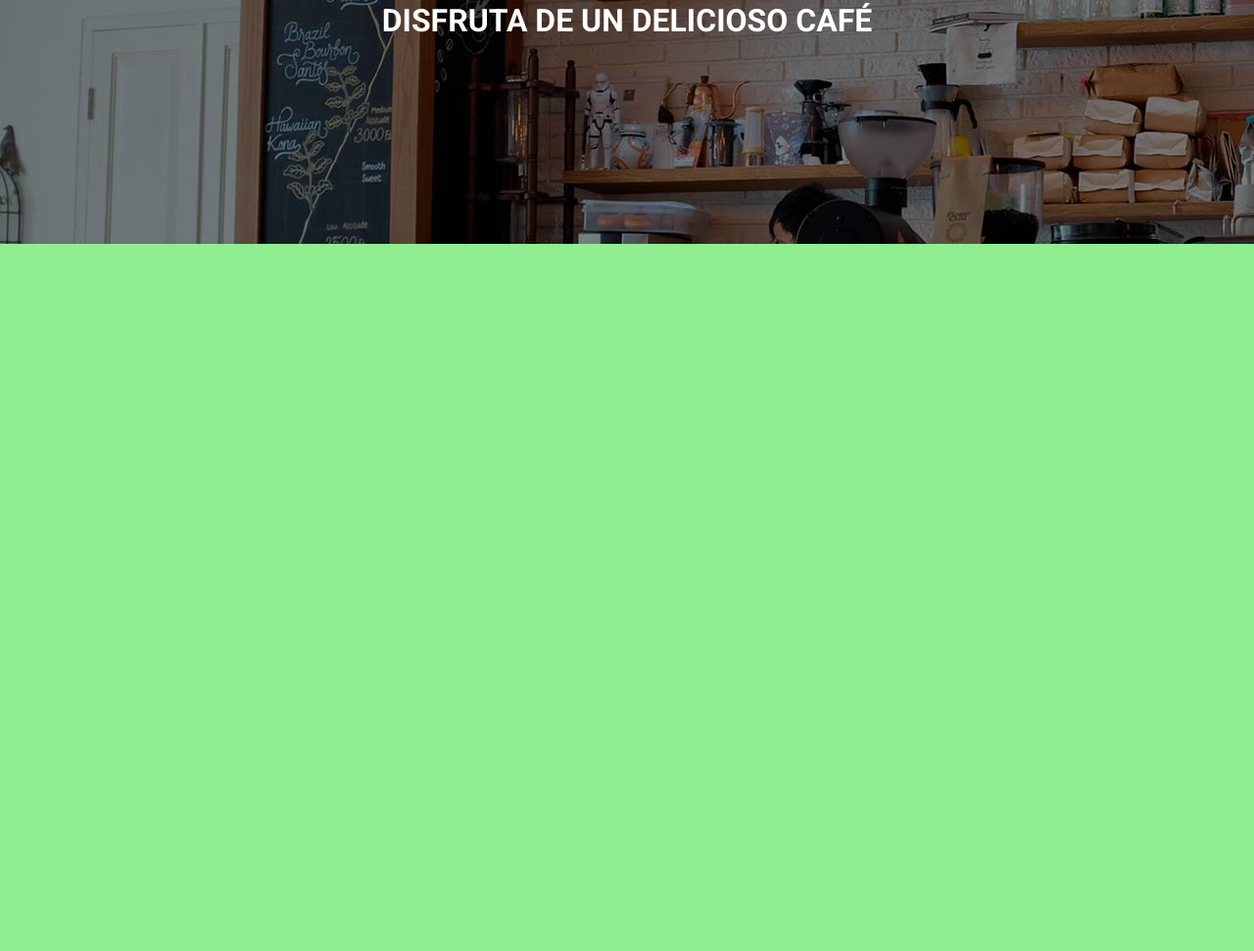
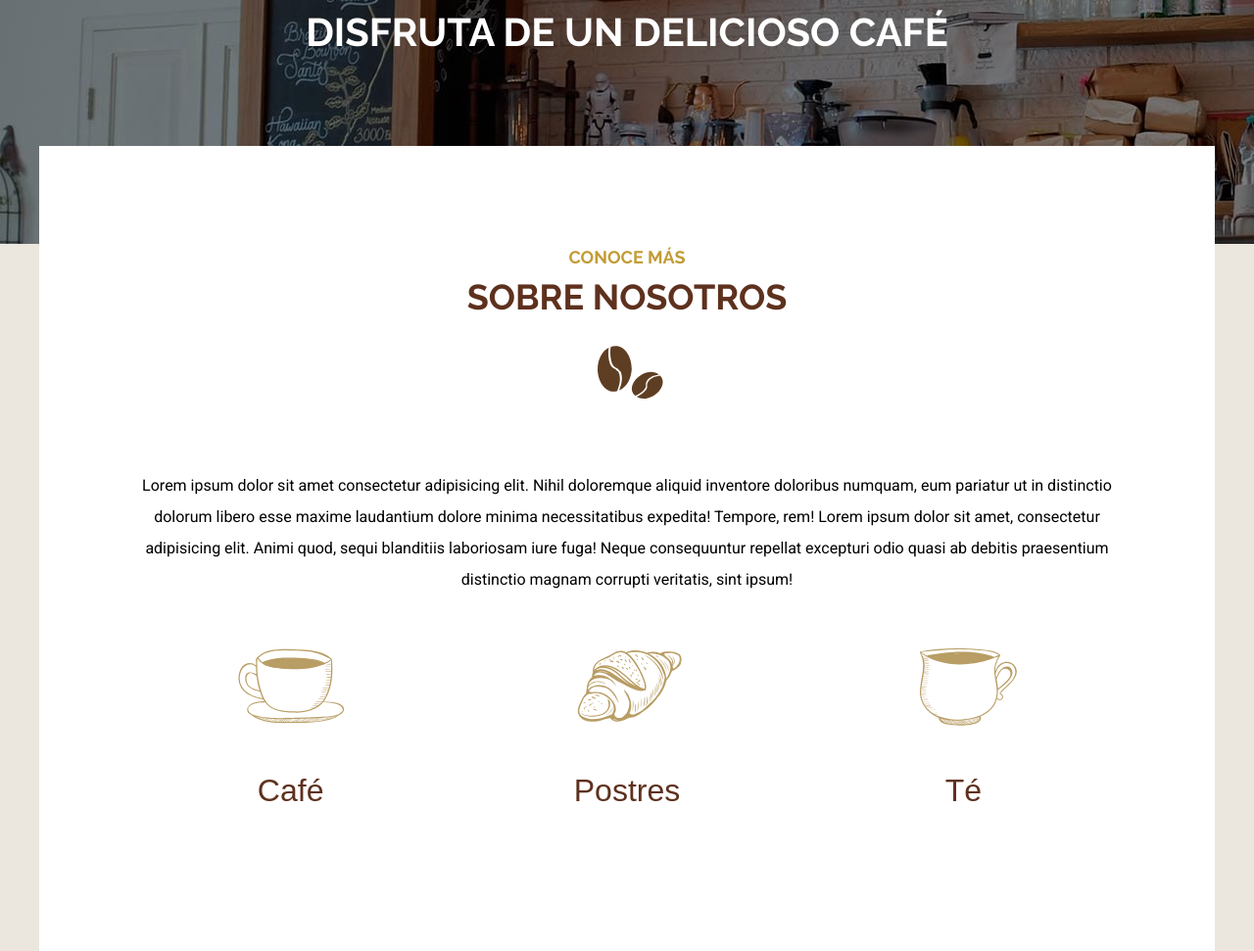
Before and after one commit to AxceleratorR2/Cafeteria, a website: page index.html in a window 1280 px wide. Shown: the part 351-1322 px from the top of the page at 98% size. Before the commit the page ends 800 px from the top, so only its background shows below. Drawn offline with Linux system fonts and the light colour scheme; a web font is replaced by a local one.

Commit message:
Creando la primer parte del contenido principal (seccion de iconos)

```diff
--- a/index.html
+++ b/index.html
@@ -9,7 +9,7 @@
     <link rel="preconnect" href="https://fonts.googleapis.com" />
     <link rel="preconnect" href="https://fonts.gstatic.com" crossorigin />
     <link
-      href="https://fonts.googleapis.com/css2?family=Roboto:wght@400;700;900&display=swap"
+      href="https://fonts.googleapis.com/css2?family=Bona+Nova&family=Raleway:wght@700;900&family=Roboto:wght@400;700&display=swap"
       rel="stylesheet"
     />
     <link rel="stylesheet" href="build/css/app.css" />
@@ -36,5 +36,38 @@
         </div>
       </div>
     </header>
+
+    <main class="contenedor contenido-principal center">
+      <section class="conoce">
+        <h2><span>Conoce más</span> sobre nosotros</h2>
+
+        <p>
+          Lorem ipsum dolor sit amet consectetur adipisicing elit. Nihil
+          doloremque aliquid inventore doloribus numquam, eum pariatur ut in
+          distinctio dolorum libero esse maxime laudantium dolore minima
+          necessitatibus expedita! Tempore, rem! Lorem ipsum dolor sit amet,
+          consectetur adipisicing elit. Animi quod, sequi blanditiis laboriosam
+          iure fuga! Neque consequuntur repellat excepturi odio quasi ab debitis
+          praesentium distinctio magnam corrupti veritatis, sint ipsum!
+        </p>
+      </section>
+
+      <section class="iconos">
+        <div class="listado-iconos">
+          <div class="icono">
+            <img src="build/img/icono_cafe.svg" alt="iconos cafeteros" />
+            <p>Café</p>
+          </div>
+          <div class="icono">
+            <img src="build/img/icono_postre.svg" alt="iconos cafeteros" />
+            <p>Postres</p>
+          </div>
+          <div class="icono">
+            <img src="build/img/icono_te.svg" alt="iconos cafeteros" />
+            <p>Té</p>
+          </div>
+        </div>
+      </section>
+    </main>
   </body>
 </html>
--- a/src/scss/app.scss
+++ b/src/scss/app.scss
@@ -1,6 +1,3 @@
 @use "base";
 @use "header";
-
-html {
-  background-color: lightgreen;
-}
+@use "inicio";
--- a/src/scss/base/_globales.scss
+++ b/src/scss/base/_globales.scss
@@ -12,13 +12,15 @@ html {
 }
 
 body {
-  font-family: v.$fuente_princiapal;
+  font-family: v.$fuente_secundaria;
   font-size: 1.6rem;
+  background-color: v.$cafeClaro;
 }
 
 p {
   color: v.$negro;
-  font-size: 2rem;
+  font-size: 1.6rem;
+  line-height: 2;
 }
 
 .contenedor {
@@ -35,21 +37,3 @@ img {
   display: block;
   max-width: 100%;
 }
-
-h1,
-h2,
-h3 {
-  margin: 0 0 v.$separacion 0;
-}
-
-h1 {
-  font-size: 4rem;
-}
-
-h2 {
-  font-size: 3.6rem;
-}
-
-h3 {
-  font-size: 3.2rem;
-}
--- a/src/scss/base/_index.scss
+++ b/src/scss/base/_index.scss
@@ -3,3 +3,4 @@
 @forward "variables";
 @forward "utilidades";
 @forward "mixins";
+@forward "tipografia";
--- a/src/scss/base/_mixins.scss
+++ b/src/scss/base/_mixins.scss
@@ -17,3 +17,9 @@
     @content;
   }
 }
+
+@mixin grid($columnas, $espaciado) {
+  display: grid;
+  grid-template-columns: repeat($columnas, 1fr);
+  column-gap: $espaciado;
+}
--- /dev/null
+++ b/src/scss/base/_tipografia.scss
@@ -0,0 +1,39 @@
+@use "variables" as v;
+
+h1,
+h2,
+h3 {
+  font-family: v.$fuente_princiapal;
+  margin: 0 0 v.$separacion 0;
+  text-transform: uppercase;
+  text-align: center;
+  line-height: 1.5;
+}
+
+h1 {
+  font-size: 4rem;
+}
+
+h2 {
+  font-size: 3.6rem;
+  color: v.$principal;
+  span {
+    color: v.$secundario;
+    font-size: 1.8rem;
+    display: block;
+  }
+
+  &::after {
+    content: "";
+    display: block;
+    width: 10rem;
+    height: 10rem;
+    margin: 0 auto;
+    background-image: url(../img/cafe.svg);
+    background-size: 10rem;
+  }
+}
+
+h3 {
+  font-size: 3.2rem;
+}
--- a/src/scss/base/_variables.scss
+++ b/src/scss/base/_variables.scss
@@ -6,7 +6,9 @@ $blanco: #ffffff;
 $gris: #eceeef;
 $cafeClaro: #ebe7de;
 //fuentes
-$fuente_princiapal: "Roboto", sans-serif;
+$fuente_princiapal: "Raleway", sans-serif;
+$fuente_secundaria: "Roboto", sans-serif;
+$fuente_cursiva: "Bona Nova", sans-serif;
 
 //media queries
 $telefono: 480px;
--- /dev/null
+++ b/src/scss/inicio/_contenido.scss
@@ -0,0 +1,13 @@
+@use "base/variables" as v;
+@use "base/mixins" as m;
+
+.contenido-principal {
+  background-color: v.$blanco;
+  padding: 5rem 2rem;
+
+  @include m.tablet {
+    padding: 10rem;
+    margin-top: -10rem;
+    position: relative;
+  }
+}
--- /dev/null
+++ b/src/scss/inicio/_iconos.scss
@@ -0,0 +1,25 @@
+@use "base/variables" as v;
+@use "base/mixins" as m;
+
+.iconos {
+  margin-top: 5rem;
+
+  .listado-iconos {
+    @include m.tablet {
+      @include m.grid(3, 3rem);
+    }
+
+    .icono {
+      img {
+        margin: 0 auto;
+        width: 12rem;
+      }
+
+      p {
+        font-family: v.$fuente_cursiva;
+        font-size: 3.2rem;
+        color: v.$principal;
+      }
+    }
+  }
+}
--- /dev/null
+++ b/src/scss/inicio/_index.scss
@@ -0,0 +1,2 @@
+@forward "contenido";
+@forward "iconos";
```
Also changed, not shown: build/css/app.css.
